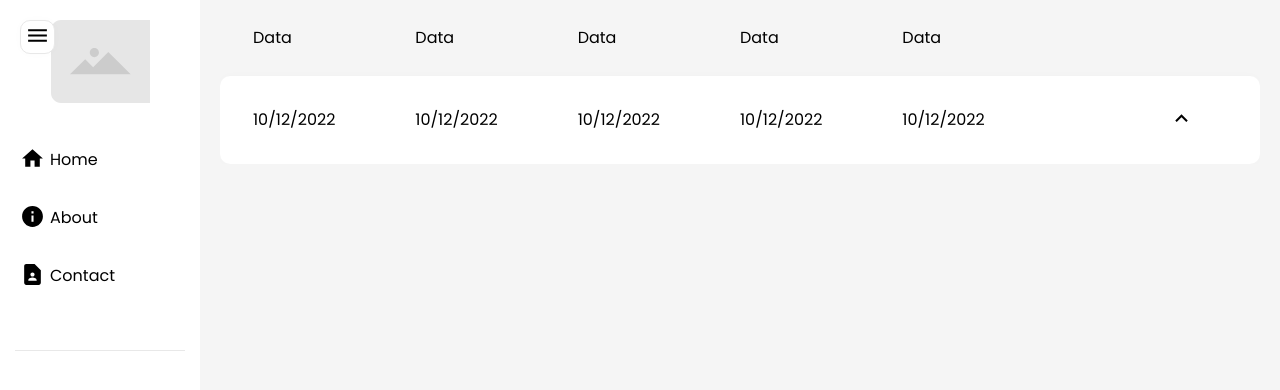
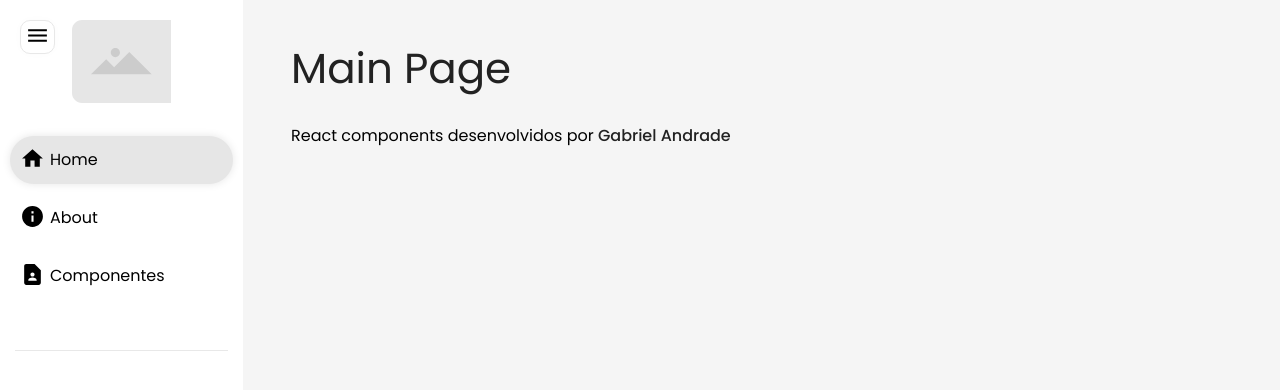
Before and after one commit to gaabscps/ReactComponents, a React (Create React App) app: page / in a window 1280 px wide. Shown: the top 390 px of the page. Built offline with nearby package versions, Linux system fonts and the light colour scheme.

Commit message:
⚡️ Ajuste Sidebar Ajuste nas logicas da listagem de subitems tornando o fluxo entre os items da sidebar correta

```diff
--- a/package.json
+++ b/package.json
@@ -7,7 +7,7 @@
     "@testing-library/react": "^13.0.0",
     "@testing-library/user-event": "^13.2.1",
     "@types/jest": "^27.0.1",
-    "@types/node": "^16.7.13",
+    "@types/node": "^18.15.2",
     "@types/react": "^18.0.0",
     "@types/react-dom": "^18.0.0",
     "gitmoji-cli": "^7.1.0",
--- a/src/Components/CollapseTable/styles/collapseTable.scss
+++ b/src/Components/CollapseTable/styles/collapseTable.scss
@@ -55,16 +55,11 @@
 
 .collapseTable--open {
   transform-origin: top;
-  transform : scaleY(1);
+  transform: scaleY(1);
   visibility: visible;
 }
 .collapseTable--hidden {
   transform-origin: top;
-  transform : scaleY(0);
+  transform: scaleY(0);
   visibility: hidden;
 }
-
-.collapseTable--after {
-  transition-delay: 2s;
-  display: none;
-}
--- a/src/Components/Sidebar/index.tsx
+++ b/src/Components/Sidebar/index.tsx
@@ -13,7 +13,7 @@ import { useNavigate } from "react-router-dom";
 
 export const Sidebar: React.FC = () => {
   const [open, setOpen] = useState(true);
-  const [selectedItem, setSelectedItem] = useState(null as number | null);
+  const [selectedItem, setSelectedItem] = useState(0);
   const [subItems, setSubItems] = useState(false);
   const [selectedSubItems, setSelectedSubItems] = useState(
     null as number | null
@@ -38,12 +38,12 @@ export const Sidebar: React.FC = () => {
       link: "/about",
     },
     {
-      name: "Contact",
+      name: "Componentes",
       icon: <MdContactPage size={25} />,
       subItems: [
         {
-          name: "Email",
-          link: "/contact/email",
+          name: "Collapse Table",
+          link: "/contact/collapsetable",
           icon: <MdContactMail size={25} />,
         },
         {
@@ -102,12 +102,16 @@ export const Sidebar: React.FC = () => {
               >
                 <li
                   onClick={() => {
-                    setSelectedItem(index === selectedItem ? null : index);
+                    setSelectedItem(index);
                     item.subItems ? setSubItems(!subItems) : setSubItems(false);
-                    setSelectedSubItems(null);
-                    item.link && navigate(item.link);
-                    if (selectedSubItems !== null) {
-                      navigate("/");
+                    if (item.link) {
+                      item.link && navigate(item.link);
+                    }
+                    if (!item.subItems) {
+                      setSelectedSubItems(null);
+                      if (!item.link) {
+                        navigate("/");
+                      }
                     }
                   }}
                   className={
@@ -144,9 +148,7 @@ export const Sidebar: React.FC = () => {
                 {item?.subItems?.map((subItem, index) => (
                   <li
                     onClick={() => {
-                      setSelectedSubItems(
-                        index === selectedSubItems ? null : index
-                      );
+                      setSelectedSubItems(index);
                       navigate(subItem.link);
                     }}
                     className={
--- a/src/Navigation/index.tsx
+++ b/src/Navigation/index.tsx
@@ -1,14 +1,16 @@
 import React from "react";
 import { Route, Routes } from "react-router-dom";
 import { MainPage } from "../Pages/MainPage/Page";
-import { About } from "../Pages/About";
+import { AboutPage } from "../Pages/About";
+import { CollapseTablePage } from "../Pages/Components/CollapseTablePage";
 
 export const Navigation = () => {
   return (
     <div className="w-100vw">
       <Routes>
         <Route path="/" element={<MainPage />} />
-        <Route path="/about" element={<About />} />
+        <Route path="/about" element={<AboutPage />} />
+        <Route path="/contact/collapsetable" element={<CollapseTablePage />} />
       </Routes>
     </div>
   );
--- a/src/Pages/About/index.tsx
+++ b/src/Pages/About/index.tsx
@@ -1,8 +1,8 @@
 import React from "react";
 
-export const About = () => {
+export const AboutPage: React.FC = () => {
   return (
-    <div>
+    <div className="mainPageStyle">
       <h1>About</h1>
     </div>
   );
--- /dev/null
+++ b/src/Pages/Components/CollapseTablePage/index.tsx
@@ -0,0 +1,10 @@
+import React from "react";
+import { CollapseTable } from "../../../Components/CollapseTable";
+
+export const CollapseTablePage: React.FC = () => {
+  return (
+    <div className="mainPageStyle">
+      <CollapseTable />
+    </div>
+  );
+};
--- a/src/Pages/MainPage/Page.tsx
+++ b/src/Pages/MainPage/Page.tsx
@@ -1,10 +1,15 @@
 import React from "react";
-import { CollapseTable } from "../../Components/CollapseTable";
 
 export const MainPage: React.FC = () => {
   return (
     <div className="mainPageStyle">
-      <CollapseTable />
+      <h1>Main Page</h1>
+      <h2>
+        React components desenvolvidos por{" "}
+        <a href="https://github.com/gaabscps" target="_blank" rel="noreferrer">
+          <b>Gabriel Andrade</b>
+        </a>
+      </h2>
     </div>
   );
 };
--- a/src/styles/app.scss
+++ b/src/styles/app.scss
@@ -1,3 +1,20 @@
+@import "../styles/variable.scss";
+
+h1 {
+  font-size: 42px;
+  margin-bottom: 38px;
+  color: $titleTextColor;
+}
+
+a {
+  text-decoration: none;
+  color: $sidebartextColor;
+}
+
+b {
+  font-weight: 500;
+}
+
 .transformRotate {
   transition: all 0.25s ease-in-out;
   transform: rotate(-180deg);
@@ -63,6 +80,6 @@
 .mainPageStyle {
   background-color: #f5f5f5;
   min-height: 100vh;
-  padding: 0 20px;
+  padding: 48px;
   width: 100%;
 }
--- a/src/styles/variable.scss
+++ b/src/styles/variable.scss
@@ -1,2 +1,4 @@
 $sidebarWidth: 300px;
-$sidebarBackgroundColor: #FFF;
+$sidebarBackgroundColor: #fff;
+$sidebartextColor: #222;
+$titleTextColor: #222;
```
Also changed, not shown: tsconfig.json (+3 -7 lines), 1 other file (tests, documents, lock files or other folders).
